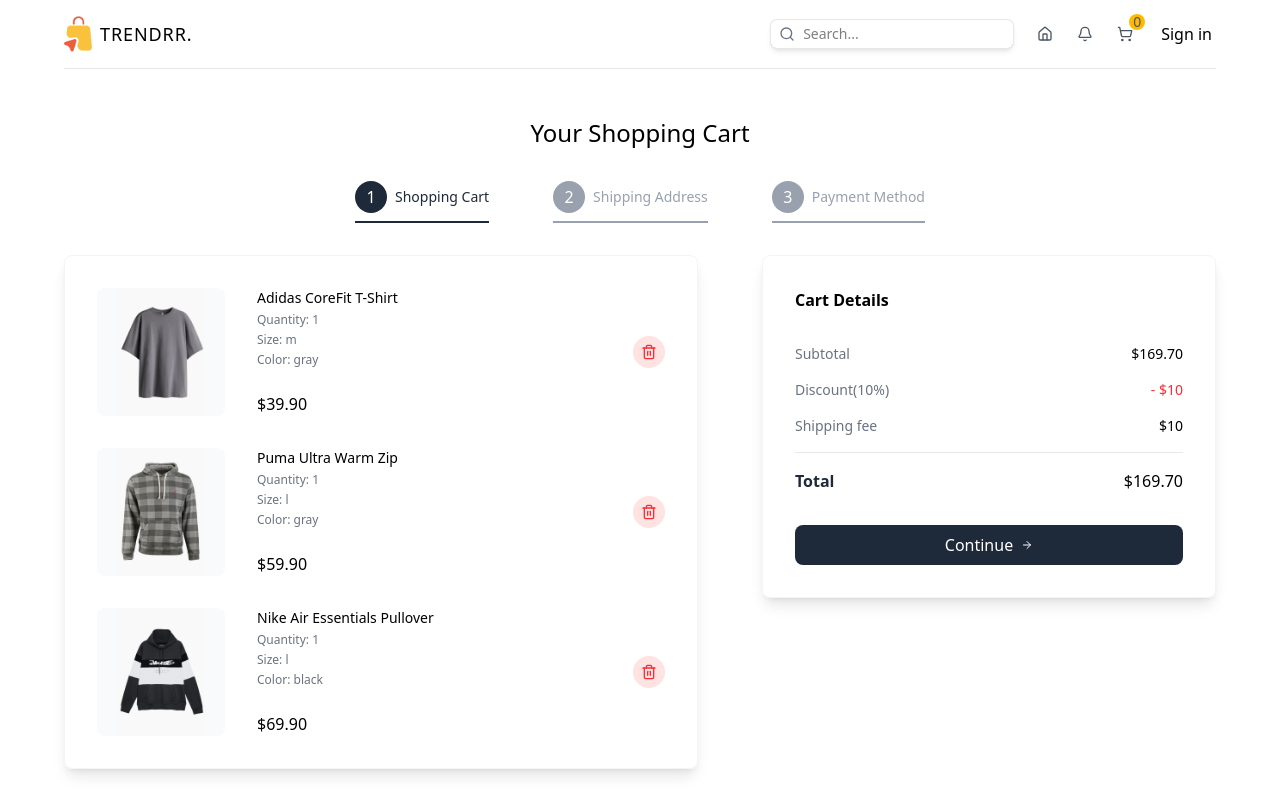
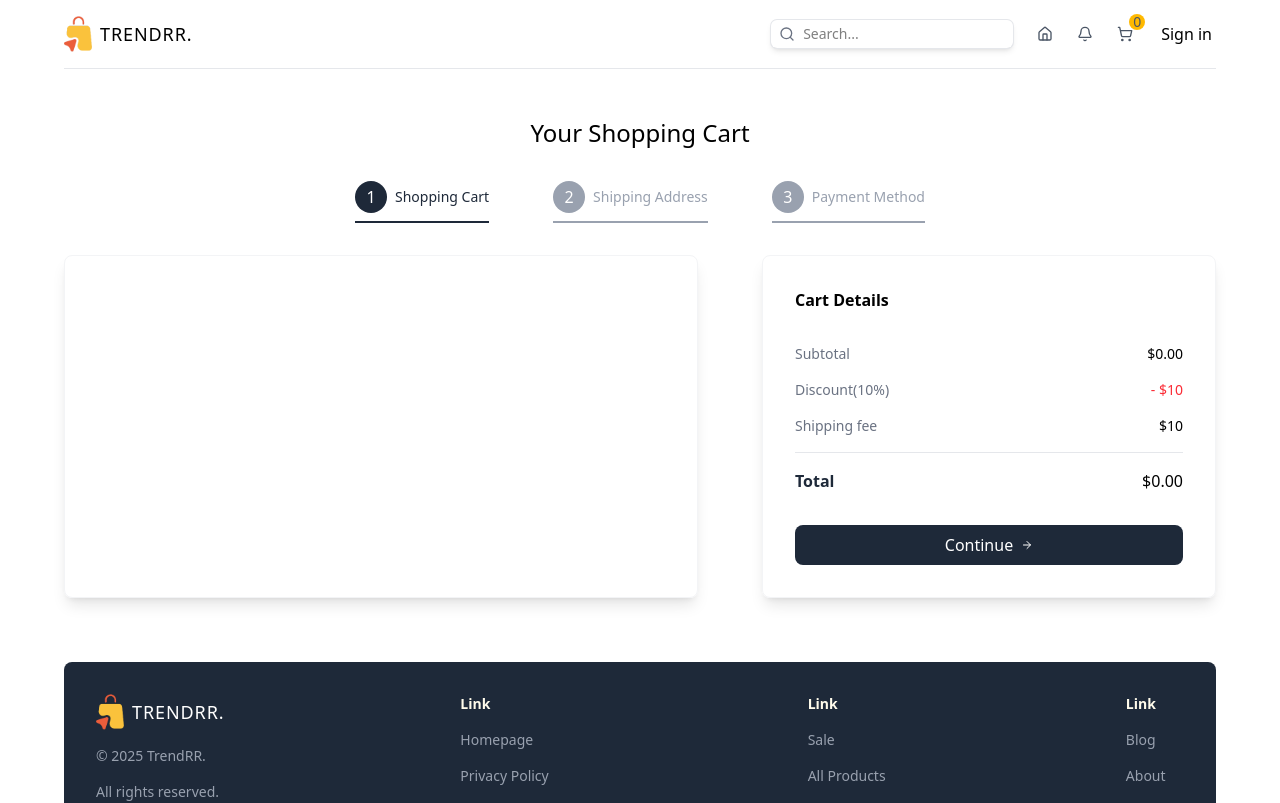
Before and after one commit to RenXusheng233/ecom-ui-rr, a Next.js app in the folder client/: page /cart in a window 1280 px wide. Shown: the top 803 px of the page. Built offline with nearby package versions, Linux system fonts and the light colour scheme.

Commit message:
feat: Cart Store

```diff
--- a/client/package.json
+++ b/client/package.json
@@ -15,7 +15,9 @@
     "react": "19.2.0",
     "react-dom": "19.2.0",
     "react-hook-form": "^7.66.0",
-    "zod": "^4.1.12"
+    "react-toastify": "^11.0.5",
+    "zod": "^4.1.12",
+    "zustand": "^5.0.8"
   },
   "devDependencies": {
     "@tailwindcss/postcss": "^4",
--- a/client/src/app/cart/page.tsx
+++ b/client/src/app/cart/page.tsx
@@ -2,7 +2,8 @@
 
 import PaymentForm from '@/components/CartForm/PaymentForm'
 import ShippingForm from '@/components/CartForm/ShippingForm'
-import { CartItemType, ShippingFormInputs, STEP } from '@/types'
+import useCartStore from '@/stores/cartStore'
+import { ShippingFormInputs, STEP } from '@/types'
 import { ArrowRight, Trash2 } from 'lucide-react'
 import Image from 'next/image'
 import { useRouter, useSearchParams } from 'next/navigation'
@@ -14,70 +15,70 @@
   { id: 3, title: 'Payment Method' },
 ]
 // NOTE: TEMPORARY
-const cartItems: CartItemType[] = [
-  {
-    id: 1,
-    name: 'Adidas CoreFit T-Shirt',
-    shortDescription:
-      'Lorem ipsum dolor sit amet consect adipisicing elit lorem ipsum dolor sit.',
-    description:
-      'Lorem ipsum dolor sit amet consect adipisicing elit lorem ipsum dolor sit. Lorem ipsum dolor sit amet consect adipisicing elit lorem ipsum dolor sit. Lorem ipsum dolor sit amet consect adipisicing elit lorem ipsum dolor sit.',
-    price: 39.9,
-    sizes: ['s', 'm', 'l', 'xl', 'xxl'],
-    colors: ['gray', 'purple', 'green'],
-    images: {
-      gray: '/products/1g.png',
-      purple: '/products/1p.png',
-      green: '/products/1gr.png',
-    },
-    quantity: 1,
-    selectedSize: 'm',
-    selectedColor: 'gray',
-  },
-  {
-    id: 2,
-    name: 'Puma Ultra Warm Zip',
-    shortDescription:
-      'Lorem ipsum dolor sit amet consect adipisicing elit lorem ipsum dolor sit.',
-    description:
-      'Lorem ipsum dolor sit amet consect adipisicing elit lorem ipsum dolor sit. Lorem ipsum dolor sit amet consect adipisicing elit lorem ipsum dolor sit. Lorem ipsum dolor sit amet consect adipisicing elit lorem ipsum dolor sit.',
-    price: 59.9,
-    sizes: ['s', 'm', 'l', 'xl'],
-    colors: ['gray', 'green'],
-    images: { gray: '/products/2g.png', green: '/products/2gr.png' },
-    quantity: 1,
-    selectedSize: 'l',
-    selectedColor: 'gray',
-  },
-  {
-    id: 3,
-    name: 'Nike Air Essentials Pullover',
-    shortDescription:
-      'Lorem ipsum dolor sit amet consect adipisicing elit lorem ipsum dolor sit.',
-    description:
-      'Lorem ipsum dolor sit amet consect adipisicing elit lorem ipsum dolor sit. Lorem ipsum dolor sit amet consect adipisicing elit lorem ipsum dolor sit. Lorem ipsum dolor sit amet consect adipisicing elit lorem ipsum dolor sit.',
-    price: 69.9,
-    sizes: ['s', 'm', 'l'],
-    colors: ['green', 'blue', 'black'],
-    images: {
-      green: '/products/3gr.png',
-      blue: '/products/3b.png',
-      black: '/products/3bl.png',
-    },
-    quantity: 1,
-    selectedSize: 'l',
-    selectedColor: 'black',
-  },
-]
+// const cartItems: CartItemType[] = [
+//   {
+//     id: 1,
+//     name: 'Adidas CoreFit T-Shirt',
+//     shortDescription:
+//       'Lorem ipsum dolor sit amet consect adipisicing elit lorem ipsum dolor sit.',
+//     description:
+//       'Lorem ipsum dolor sit amet consect adipisicing elit lorem ipsum dolor sit. Lorem ipsum dolor sit amet consect adipisicing elit lorem ipsum dolor sit. Lorem ipsum dolor sit amet consect adipisicing elit lorem ipsum dolor sit.',
+//     price: 39.9,
+//     sizes: ['s', 'm', 'l', 'xl', 'xxl'],
+//     colors: ['gray', 'purple', 'green'],
+//     images: {
+//       gray: '/products/1g.png',
+//       purple: '/products/1p.png',
+//       green: '/products/1gr.png',
+//     },
+//     quantity: 1,
+//     selectedSize: 'm',
+//     selectedColor: 'gray',
+//   },
+//   {
+//     id: 2,
+//     name: 'Puma Ultra Warm Zip',
+//     shortDescription:
+//       'Lorem ipsum dolor sit amet consect adipisicing elit lorem ipsum dolor sit.',
+//     description:
+//       'Lorem ipsum dolor sit amet consect adipisicing elit lorem ipsum dolor sit. Lorem ipsum dolor sit amet consect adipisicing elit lorem ipsum dolor sit. Lorem ipsum dolor sit amet consect adipisicing elit lorem ipsum dolor sit.',
+//     price: 59.9,
+//     sizes: ['s', 'm', 'l', 'xl'],
+//     colors: ['gray', 'green'],
+//     images: { gray: '/products/2g.png', green: '/products/2gr.png' },
+//     quantity: 1,
+//     selectedSize: 'l',
+//     selectedColor: 'gray',
+//   },
+//   {
+//     id: 3,
+//     name: 'Nike Air Essentials Pullover',
+//     shortDescription:
+//       'Lorem ipsum dolor sit amet consect adipisicing elit lorem ipsum dolor sit.',
+//     description:
+//       'Lorem ipsum dolor sit amet consect adipisicing elit lorem ipsum dolor sit. Lorem ipsum dolor sit amet consect adipisicing elit lorem ipsum dolor sit. Lorem ipsum dolor sit amet consect adipisicing elit lorem ipsum dolor sit.',
+//     price: 69.9,
+//     sizes: ['s', 'm', 'l'],
+//     colors: ['green', 'blue', 'black'],
+//     images: {
+//       green: '/products/3gr.png',
+//       blue: '/products/3b.png',
+//       black: '/products/3bl.png',
+//     },
+//     quantity: 1,
+//     selectedSize: 'l',
+//     selectedColor: 'black',
+//   },
+// ]
 
 const CartPage = () => {
   const searchParams = useSearchParams()
   const router = useRouter()
   const activeStep = parseInt(searchParams.get(STEP) || '1')
 
-  const [shippingForm, setShippingForm] = useState<ShippingFormInputs | null>(
-    null,
-  )
+  const [shippingForm, setShippingForm] = useState<ShippingFormInputs>()
+
+  const { cart: cartItems, removeFromCart } = useCartStore()
 
   return (
     <div className="flex flex-col items-center justify-center gap-8 mt-12">
@@ -111,16 +112,22 @@
         <div className="w-full lg:w-7/12 shadow-lg border border-gray-100 rounded-lg flex flex-col gap-8 p-8">
           {activeStep === 1 ? (
             cartItems.map(
-              ({
-                id,
-                images,
-                selectedColor,
-                name,
-                price,
-                quantity,
-                selectedSize,
-              }) => (
-                <div key={id} className="flex items-center justify-between">
+              (
+                {
+                  id,
+                  name,
+                  price,
+                  images,
+                  quantity,
+                  selectedSize,
+                  selectedColor,
+                },
+                idx,
+              ) => (
+                <div
+                  key={id + selectedSize + selectedColor}
+                  className="flex items-center justify-between"
+                >
                   {/* IMAGE AND DETAILS */}
                   <div className="flex gap-8">
                     {/* IMAGE */}
@@ -153,6 +160,7 @@
                   </div>
                   {/* DELETE BUTTON */}
                   <button
+                    onClick={() => removeFromCart(cartItems[idx])}
                     className="w-8 h-8 rounded-full bg-red-100 text-red-500 flex items-center justify-center
                              cursor-pointer hover:bg-red-200 transition-all duration-300"
                   >
--- a/client/src/app/layout.tsx
+++ b/client/src/app/layout.tsx
@@ -3,6 +3,7 @@
 import './globals.css'
 import Navbar from '@/components/Navbar'
 import Footer from '@/components/Footer'
+import { ToastContainer } from 'react-toastify'
 
 const geistSans = Geist({
   variable: '--font-geist-sans',
@@ -34,6 +35,7 @@
           {children}
           <Footer />
         </div>
+        <ToastContainer position="bottom-right" />
       </body>
     </html>
   )
--- a/client/src/components/CartForm/PaymentForm.tsx
+++ b/client/src/components/CartForm/PaymentForm.tsx
@@ -47,7 +47,7 @@
   })
 
   const handlePaymentForm: SubmitHandler<PaymentFormInputs> = () => {
-    // TODO
+    // TODO: payment
   }
 
   return (
--- a/client/src/components/CartForm/ShippingForm.tsx
+++ b/client/src/components/CartForm/ShippingForm.tsx
@@ -48,7 +48,7 @@
 const ShippingForm = ({
   setShippingForm,
 }: {
-  setShippingForm: Dispatch<SetStateAction<ShippingFormInputs | null>>
+  setShippingForm: Dispatch<SetStateAction<ShippingFormInputs | undefined>>
 }) => {
   const {
     register,
--- a/client/src/components/Navbar/ShoppingCartIcon.tsx
+++ b/client/src/components/Navbar/ShoppingCartIcon.tsx
@@ -1,13 +1,20 @@
+'use client'
+
+import useCartStore from '@/stores/cartStore'
 import { ShoppingCart } from 'lucide-react'
 import Link from 'next/link'
 
 const ShoppingCartIcon = () => {
+  const { cart, hasHydrated } = useCartStore()
+
   return (
     <Link href="/cart" className="relative">
       <ShoppingCart className="w-4 h-4 text-gray-600" />
-      <span className="absolute -top-3 -right-3 bg-amber-400 text-gray-600 rounded-full w-4 h-4 flex items-center justify-center text-sm font-medium">
-        0
-      </span>
+      {hasHydrated && (
+        <span className="absolute -top-3 -right-3 bg-amber-400 text-gray-600 rounded-full w-4 h-4 flex items-center justify-center text-sm font-medium">
+          {cart.reduce((acc, item) => acc + item.quantity, 0)}
+        </span>
+      )}
     </Link>
   )
 }
--- a/client/src/components/ProductList/ProductCard.tsx
+++ b/client/src/components/ProductList/ProductCard.tsx
@@ -1,10 +1,12 @@
 'use client'
 
+import useCartStore from '@/stores/cartStore'
 import { ProductType } from '@/types'
 import { ShoppingCart } from 'lucide-react'
 import Image from 'next/image'
 import Link from 'next/link'
 import { useState } from 'react'
+import { toast } from 'react-toastify'
 
 const ProductCard = ({ product }: { product: ProductType }) => {
   const { id, name, shortDescription, sizes, colors, images, price } = product
@@ -13,6 +15,8 @@
     size: product.sizes[0],
     color: product.colors[0],
   } as { size: string; color: string })
+
+  const { addToCart } = useCartStore()
 
   const handleProductType = ({
     type,
@@ -27,9 +31,20 @@
     }))
   }
 
+  const handleAddToCart = () => {
+    addToCart({
+      ...product,
+      quantity: 1,
+      selectedSize: productTypes.size,
+      selectedColor: productTypes.color,
+    })
+    toast.success('Product added to cart.')
+  }
+
   return (
     <div className="shadow-lg rounded-lg overflow-hidden">
       {/* IMAGE */}
+      {/* TODO: PRODUCT DETAIL PAGE */}
       <Link href={`products/${id}`}>
         <div className="relative aspect-2/3">
           <Image
@@ -90,6 +105,7 @@
         <div className="flex items-center justify-between">
           <p className="font-medium">${price.toFixed(2)}</p>
           <button
+            onClick={handleAddToCart}
             className="ring-1 ring-gray-200 shadow-lg rounded-md px-2 py-1 text-sm cursor-pointer
            hover:text-white hover:bg-black transition-all duration-300 flex items-center gap-2"
           >
--- /dev/null
+++ b/client/src/stores/cartStore.ts
@@ -0,0 +1,52 @@
+import { CartStoreActionsType, CartStoreStateType } from '@/types'
+import { create } from 'zustand'
+import { persist, createJSONStorage } from 'zustand/middleware'
+
+const useCartStore = create<CartStoreStateType & CartStoreActionsType>()(
+  persist(
+    (set) => ({
+      hasHydrated: false,
+      cart: [],
+      addToCart: (product) =>
+        set((state) => {
+          const existedIndex = state.cart.findIndex(
+            ({ id, selectedSize, selectedColor }) =>
+              id === product.id &&
+              selectedSize === product.selectedSize &&
+              selectedColor === product.selectedColor,
+          )
+          if (existedIndex !== -1) {
+            const updatedCart = [...state.cart]
+            updatedCart[existedIndex].quantity += product.quantity
+            return { cart: updatedCart }
+          }
+          return {
+            cart: [...state.cart, product],
+          }
+        }),
+      removeFromCart: (product) =>
+        set((state) => ({
+          cart: state.cart.filter(
+            ({ id, selectedSize, selectedColor }) =>
+              !(
+                id === product.id &&
+                selectedSize === product.selectedSize &&
+                selectedColor === product.selectedColor
+              ),
+          ),
+        })),
+      clearCart: () => set({ cart: [] }),
+    }),
+    {
+      name: 'cart',
+      storage: createJSONStorage(() => localStorage),
+      onRehydrateStorage: () => (state) => {
+        if (state) {
+          state.hasHydrated = true
+        }
+      },
+    },
+  ),
+)
+
+export default useCartStore
```
Also changed, not shown: client/src/types.ts (+11 -0 lines), 1 other file (tests, documents, lock files or other folders).
